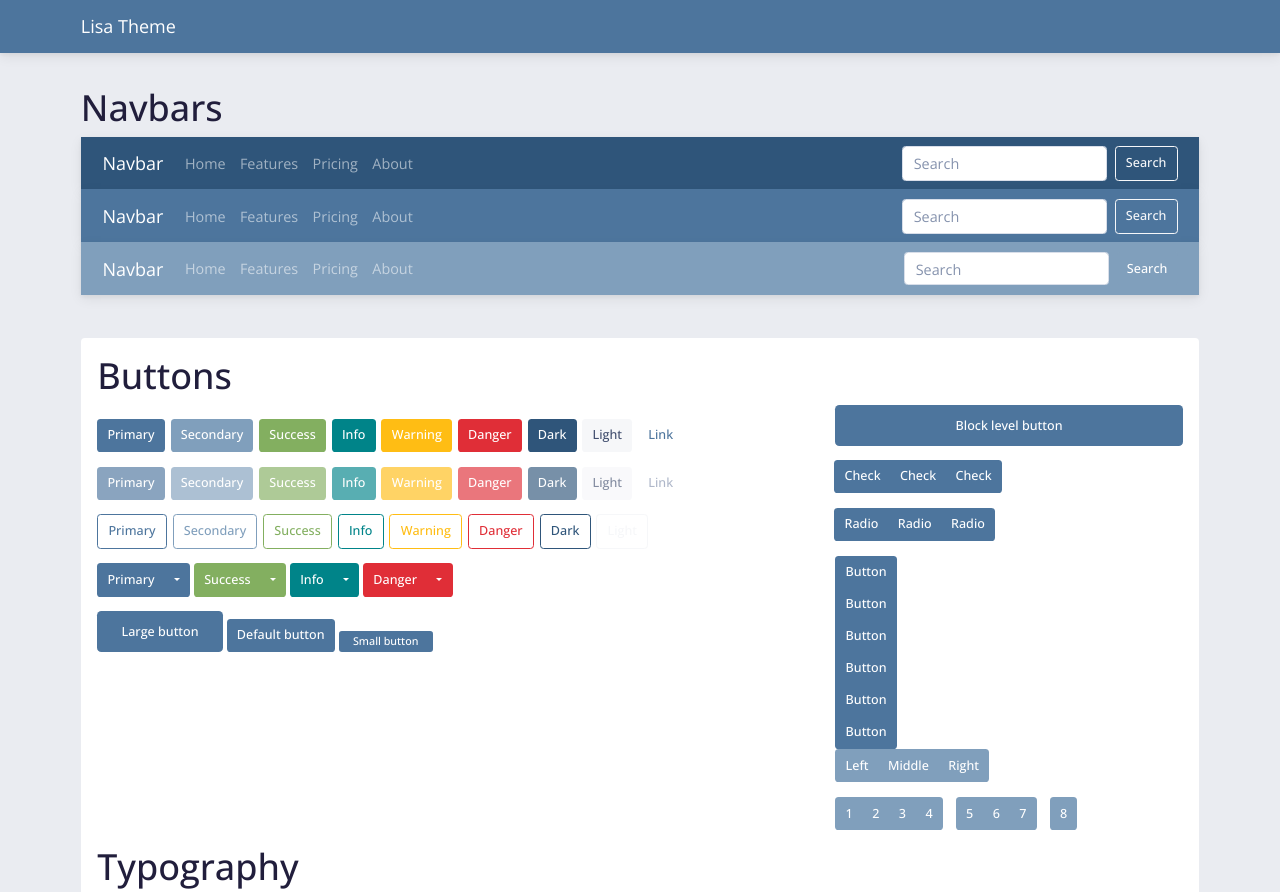
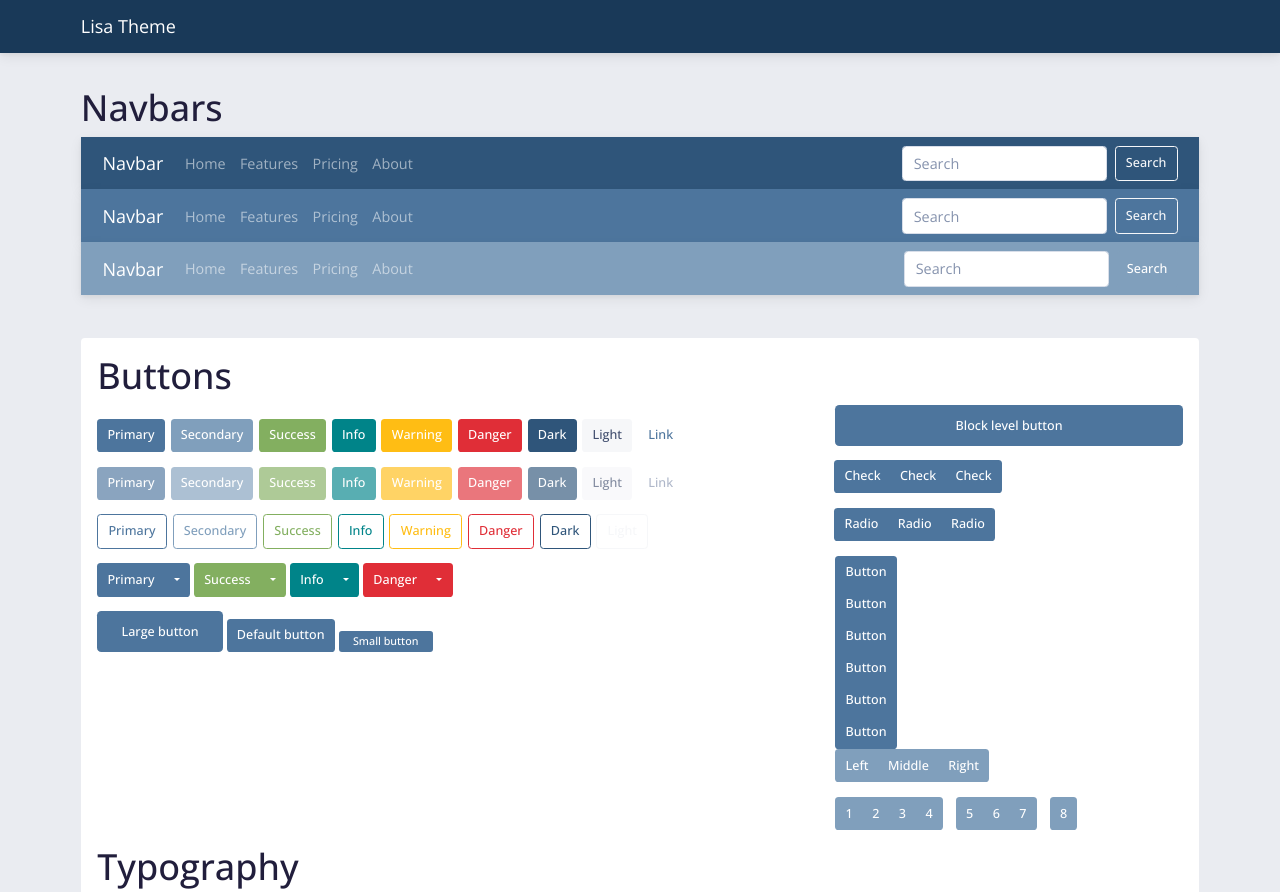
Before and after one commit to levco/lisa-theme, a website: page docs/index.html in a window 1280 px wide. Shown: the top 892 px of the page. Drawn offline with nearby package versions, Linux system fonts and the light colour scheme.

Commit message:
feat: update brand color

```diff
--- a/docs/index.html
+++ b/docs/index.html
@@ -9,7 +9,7 @@
     <link href="https://fonts.googleapis.com/css?family=Open+Sans" rel="stylesheet">
   </head>
   <body>
-    <div class="navbar navbar-expand-lg fixed-top navbar-dark bg-primary">
+    <div class="navbar navbar-expand-lg fixed-top navbar-dark bg-brand">
       <div class="container">
         <a href="https://github.com/levco/bootstrap-lisa" class="navbar-brand">Lisa Theme</a>
         <button class="navbar-toggler" type="button" data-bs-toggle="collapse" data-bs-target="#navbarResponsive" aria-controls="navbarResponsive" aria-expanded="false" aria-label="Toggle navigation">
--- a/src/index.scss
+++ b/src/index.scss
@@ -48,7 +48,7 @@
   "danger":     $danger,
   "light":      $light,
   "dark":       $dark,
-  "brand":    #003931
+  "brand":    #193958
 ) !default;
 
 $body-bg:                   $gray-300 !default;
```
Also changed, not shown: dist/bootstrap-lisa.css, dist/bootstrap-lisa.min.css, docs/bootstrap-lisa.css, docs/bootstrap-lisa.min.css.
